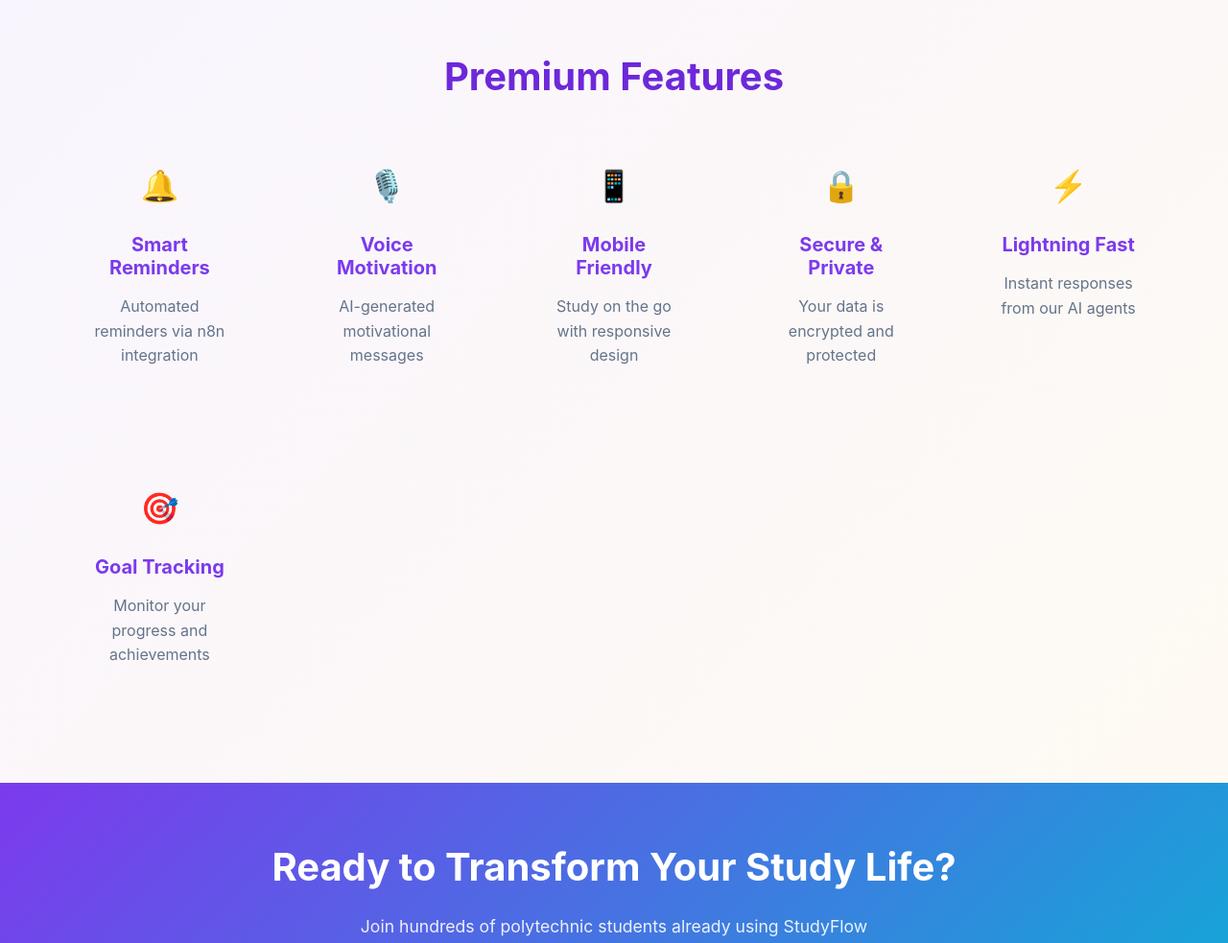
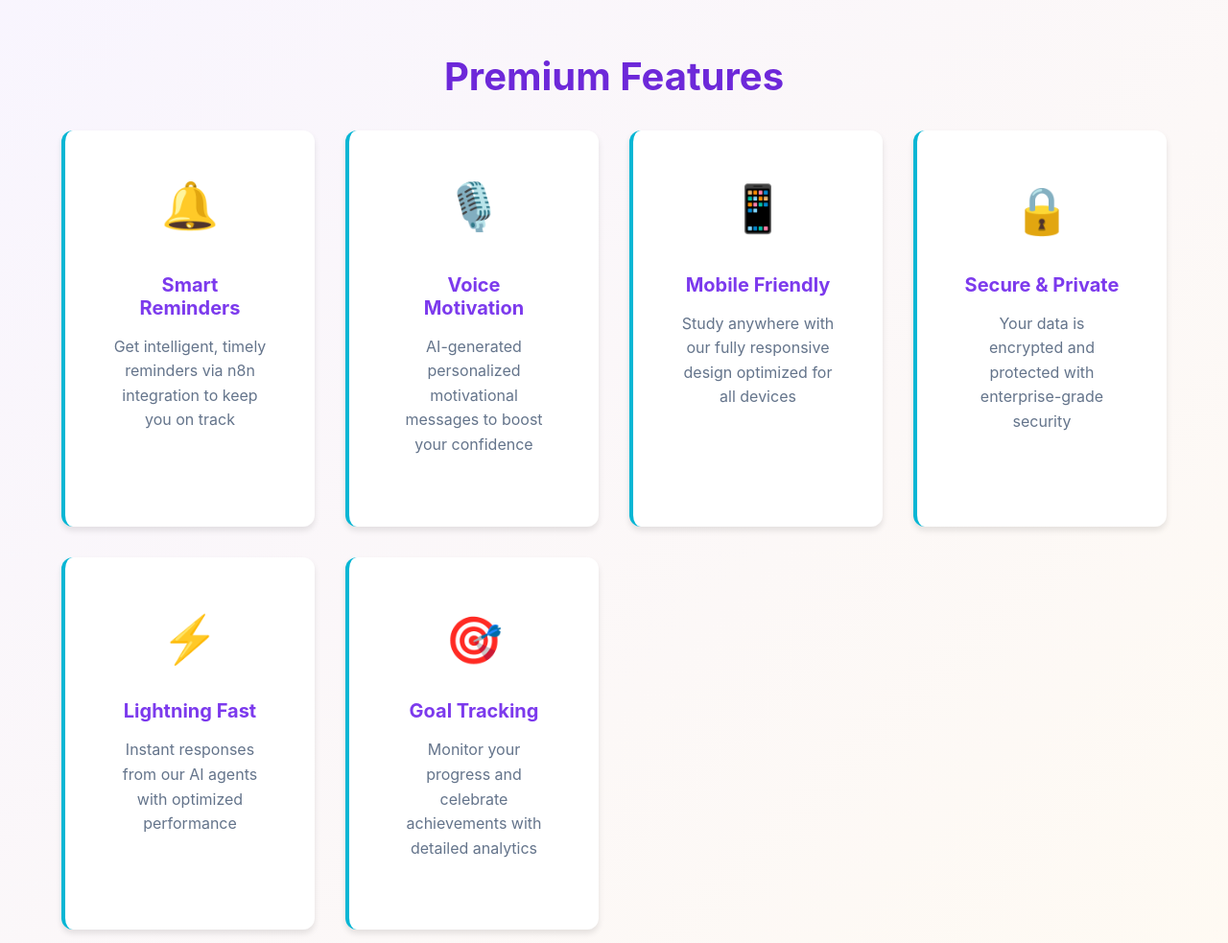
Before and after one commit to raelyn23050595/StudyFlow, a website: page index.html in a window 1280 px wide. Shown: the part 1920-2903 px from the top of the page at 96% size. Drawn offline with Linux system fonts and the light colour scheme.

Commit message:
Enhance premium features section with better styling and animations

```diff
--- a/css/styles.css
+++ b/css/styles.css
@@ -471,19 +471,68 @@ p {
 
 .features-grid {
     display: grid;
-    grid-template-columns: repeat(auto-fit, minmax(200px, 1fr));
+    grid-template-columns: repeat(auto-fit, minmax(250px, 1fr));
     gap: var(--spacing-lg);
 }
 
 .feature-item {
+    background: var(--white);
+    border-radius: 12px;
+    padding: var(--spacing-xl);
     text-align: center;
-    padding: var(--spacing-lg);
+    box-shadow: var(--shadow-md);
+    transition: all var(--transition-base);
+    border-left: 4px solid var(--secondary);
+    position: relative;
+    overflow: hidden;
+}
+
+.feature-item::before {
+    content: '';
+    position: absolute;
+    top: -50%;
+    right: -50%;
+    width: 200px;
+    height: 200px;
+    background: radial-gradient(circle, rgba(124, 58, 237, 0.1) 0%, transparent 70%);
+    border-radius: 50%;
+    transition: all var(--transition-slow);
+}
+
+.feature-item:hover {
+    transform: translateY(-8px);
+    box-shadow: var(--shadow-xl);
+    border-left-color: var(--primary);
+}
+
+.feature-item:hover::before {
+    right: -20%;
+    top: -20%;
 }
 
 .feature-icon {
-    font-size: 2rem;
+    font-size: 3rem;
     display: block;
     margin-bottom: var(--spacing-md);
+    position: relative;
+    z-index: 1;
+    animation: bounce 2s ease-in-out infinite;
+}
+
+.feature-item:nth-child(1) .feature-icon { animation-delay: 0s; }
+.feature-item:nth-child(2) .feature-icon { animation-delay: 0.2s; }
+.feature-item:nth-child(3) .feature-icon { animation-delay: 0.4s; }
+.feature-item:nth-child(4) .feature-icon { animation-delay: 0.6s; }
+.feature-item:nth-child(5) .feature-icon { animation-delay: 0.8s; }
+.feature-item:nth-child(6) .feature-icon { animation-delay: 1s; }
+
+@keyframes bounce {
+    0%, 100% {
+        transform: translateY(0);
+    }
+    50% {
+        transform: translateY(-8px);
+    }
 }
 
 .feature-item h4 {
@@ -691,6 +740,16 @@ p {
         gap: var(--spacing-lg);
     }
 
+    /* Features Grid */
+    .features-grid {
+        grid-template-columns: repeat(auto-fit, minmax(200px, 1fr));
+        gap: var(--spacing-md);
+    }
+
+    .feature-item {
+        padding: var(--spacing-lg);
+    }
+
     /* Signup Form */
     .signup-form {
         flex-direction: column;
--- a/index.html
+++ b/index.html
@@ -146,32 +146,32 @@
                 <div class="feature-item">
                     <span class="feature-icon">🔔</span>
                     <h4>Smart Reminders</h4>
-                    <p>Automated reminders via n8n integration</p>
+                    <p>Get intelligent, timely reminders via n8n integration to keep you on track</p>
                 </div>
                 <div class="feature-item">
                     <span class="feature-icon">🎙️</span>
                     <h4>Voice Motivation</h4>
-                    <p>AI-generated motivational messages</p>
+                    <p>AI-generated personalized motivational messages to boost your confidence</p>
                 </div>
                 <div class="feature-item">
                     <span class="feature-icon">📱</span>
                     <h4>Mobile Friendly</h4>
-                    <p>Study on the go with responsive design</p>
+                    <p>Study anywhere with our fully responsive design optimized for all devices</p>
                 </div>
                 <div class="feature-item">
                     <span class="feature-icon">🔒</span>
                     <h4>Secure & Private</h4>
-                    <p>Your data is encrypted and protected</p>
+                    <p>Your data is encrypted and protected with enterprise-grade security</p>
                 </div>
                 <div class="feature-item">
                     <span class="feature-icon">⚡</span>
                     <h4>Lightning Fast</h4>
-                    <p>Instant responses from our AI agents</p>
+                    <p>Instant responses from our AI agents with optimized performance</p>
                 </div>
                 <div class="feature-item">
                     <span class="feature-icon">🎯</span>
                     <h4>Goal Tracking</h4>
-                    <p>Monitor your progress and achievements</p>
+                    <p>Monitor your progress and celebrate achievements with detailed analytics</p>
                 </div>
             </div>
         </div>
```
Also changed, not shown: 1 other file.
